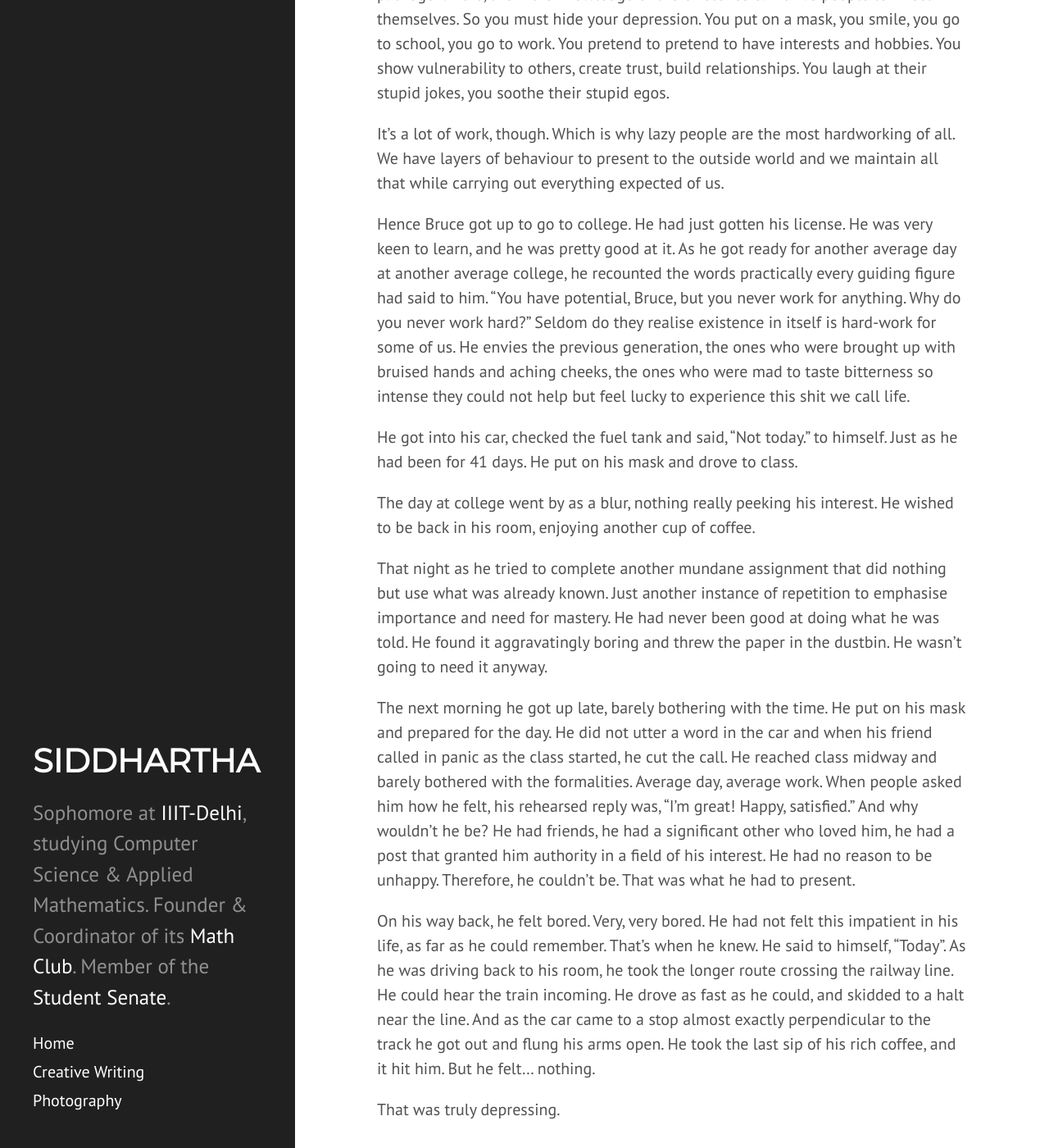
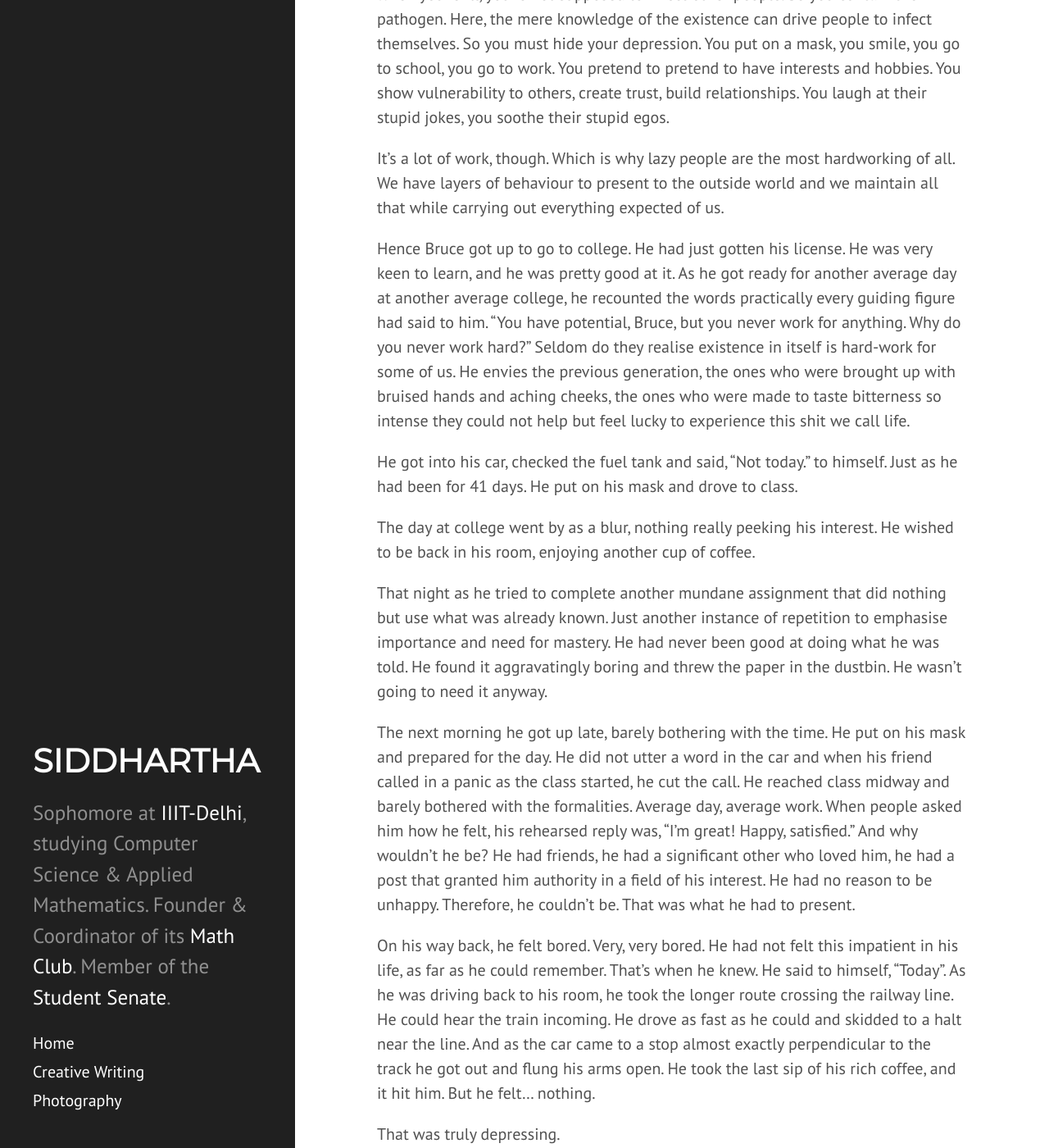
Before and after one commit to siddjai/siddjai.github.io, a Jekyll site: the page built from _posts/2016-08-26-visage.md, in a window 1280 px wide and 1400 px high, scrolled down 1402 px. Shown: the whole window at 82% size. Built offline with Jekyll 4.4.1, drawn with Linux system fonts in a browser that asks for light colours; nearby versions of some CDN libraries; some of the changed text lies outside the part shown.

Commit message:
Update 2016-08-26-visage.md
Grammatical fixes

```diff
--- a/_posts/2016-08-26-visage.md
+++ b/_posts/2016-08-26-visage.md
@@ -19,7 +19,7 @@ He had always faced a problem, though. People see depression as an illness. And
 
 It’s a lot of work, though. Which is why lazy people are the most hardworking of all. We have layers of behaviour to present to the outside world and we maintain all that while carrying out everything expected of us.
 
-Hence Bruce got up to go to college. He had just gotten his license. He was very keen to learn, and he was pretty good at it. As he got ready for another average day at another average college, he recounted the words practically every guiding figure had said to him. “You have potential, Bruce, but you never work for anything. Why do you never work hard?” Seldom do they realise existence in itself is hard-work for some of us. He envies the previous generation, the ones who were brought up with bruised hands and aching cheeks, the ones who were mad to taste bitterness so intense they could not help but feel lucky to experience this shit we call life.
+Hence Bruce got up to go to college. He had just gotten his license. He was very keen to learn, and he was pretty good at it. As he got ready for another average day at another average college, he recounted the words practically every guiding figure had said to him. “You have potential, Bruce, but you never work for anything. Why do you never work hard?” Seldom do they realise existence in itself is hard-work for some of us. He envies the previous generation, the ones who were brought up with bruised hands and aching cheeks, the ones who were made to taste bitterness so intense they could not help but feel lucky to experience this shit we call life.
 
 He got into his car, checked the fuel tank and said, “Not today.” to himself. Just as he had been for 41 days. He put on his mask and drove to class.
 
@@ -27,8 +27,8 @@ The day at college went by as a blur, nothing really peeking his interest. He wi
 
 That night as he tried to complete another mundane assignment that did nothing but use what was already known. Just another instance of repetition to emphasise importance and need for mastery. He had never been good at doing what he was told. He found it aggravatingly boring and threw the paper in the dustbin. He wasn’t going to need it anyway.
 
-The next morning he got up late, barely bothering with the time. He put on his mask and prepared for the day. He did not utter a word in the car and when his friend called in panic as the class started, he cut the call. He reached class midway and barely bothered with the formalities. Average day, average work. When people asked him how he felt, his rehearsed reply was, “I’m great! Happy, satisfied.” And why wouldn’t he be? He had friends, he had a significant other who loved him, he had a post that granted him authority in a field of his interest. He had no reason to be unhappy. Therefore, he couldn’t be. That was what he had to present.
+The next morning he got up late, barely bothering with the time. He put on his mask and prepared for the day. He did not utter a word in the car and when his friend called in a panic as the class started, he cut the call. He reached class midway and barely bothered with the formalities. Average day, average work. When people asked him how he felt, his rehearsed reply was, “I’m great! Happy, satisfied.” And why wouldn’t he be? He had friends, he had a significant other who loved him, he had a post that granted him authority in a field of his interest. He had no reason to be unhappy. Therefore, he couldn’t be. That was what he had to present.
 
-On his way back, he felt bored. Very, very bored. He had not felt this impatient in his life, as far as he could remember. That’s when he knew. He said to himself, “Today”. As he was driving back to his room, he took the longer route crossing the railway line. He could hear the train incoming. He drove as fast as he could, and skidded to a halt near the line. And as the car came to a stop almost exactly perpendicular to the track he got out and flung his arms open. He took the last sip of his rich coffee, and it hit him. But he felt… nothing.
+On his way back, he felt bored. Very, very bored. He had not felt this impatient in his life, as far as he could remember. That’s when he knew. He said to himself, “Today”. As he was driving back to his room, he took the longer route crossing the railway line. He could hear the train incoming. He drove as fast as he could and skidded to a halt near the line. And as the car came to a stop almost exactly perpendicular to the track he got out and flung his arms open. He took the last sip of his rich coffee, and it hit him. But he felt… nothing.
 
 That was truly depressing.
```
Also changed, not shown: other parts of _posts/2016-08-26-visage.md (+2 -2 lines).
